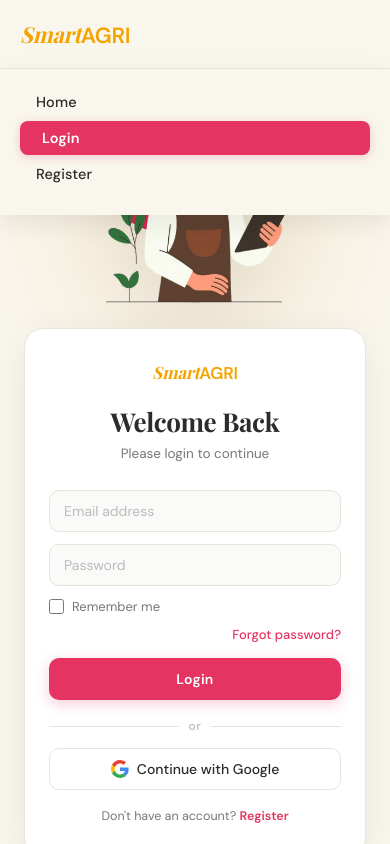
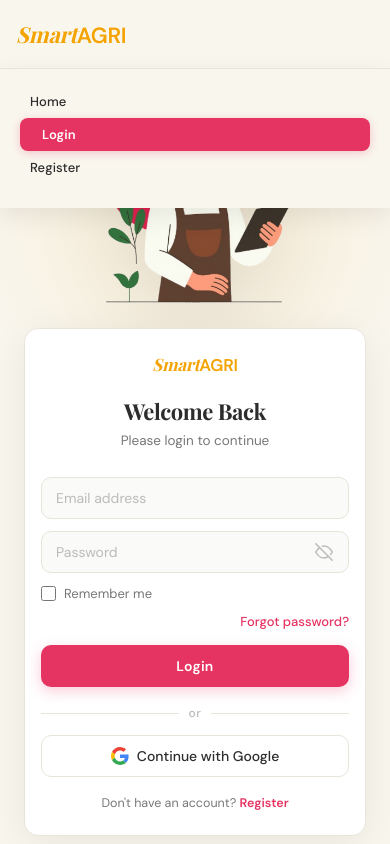
Before and after one commit to keishajeramay8/SmartAgri-web, a React (Vite) app: page /login in a window 390 px wide. Built offline with nearby package versions, Linux system fonts and the light colour scheme; no server answers; a web font is replaced by a local one.

Commit message:
Added latest SmartAgri web updates

```diff
--- a/src/components/LoginPage.css
+++ b/src/components/LoginPage.css
@@ -1,17 +1,10 @@
 /* ============================================================
    LoginPage.css — SmartAGRI
-   Matches LandingPage design system:
-   Playfair Display + DM Sans, cream/gold/pink palette
    ============================================================ */
 
 @import url('https://fonts.googleapis.com/css2?family=Playfair+Display:ital,wght@0,700;0,800;1,400;1,700&family=DM+Sans:wght@300;400;500;600&display=swap');
 
-/* ── RESET ── */
-*, *::before, *::after {
-  box-sizing: border-box;
-  margin: 0;
-  padding: 0;
-}
+*, *::before, *::after { box-sizing: border-box; margin: 0; padding: 0; }
 
 html, body {
   height: 100%;
@@ -22,7 +15,6 @@
   color: #2c2c2c;
 }
 
-/* ── VARIABLES ── */
 :root {
   --gold:      #F4A300;
   --gold-lt:   #FDF3DC;
@@ -38,9 +30,7 @@
   --border:    #E8E4DA;
 }
 
-/* ============================================================
-   NAVBAR — matches LandingPage exactly
-   ============================================================ */
+/* ── NAVBAR ── */
 .lp-nav {
   position: fixed;
   top: 0; left: 0; right: 0;
@@ -55,32 +45,27 @@
   -webkit-backdrop-filter: blur(14px);
   box-shadow: 0 1px 0 var(--border), 0 4px 24px rgba(0,0,0,0.06);
 }
-
 .lp-nav__brand {
   font-size: 22px;
   font-weight: 700;
   color: var(--gold);
   letter-spacing: -0.3px;
 }
-
 .lp-nav__brand-italic {
   font-family: 'Playfair Display', serif;
   font-style: italic;
   font-weight: 400;
 }
-
 .lp-nav__brand-bold {
   font-family: 'DM Sans', sans-serif;
   font-weight: 700;
 }
-
 .lp-nav__links {
   display: flex;
   align-items: center;
   gap: 2px;
   list-style: none;
 }
-
 .lp-nav__links li button {
   background: none;
   border: none;
@@ -93,12 +78,10 @@
   border-radius: 8px;
   transition: background 0.18s, color 0.18s;
 }
-
 .lp-nav__links li button:hover {
   background: var(--green-lt);
   color: var(--green);
 }
-
 .lp-nav__active-btn {
   background: var(--pink) !important;
   color: var(--white) !important;
@@ -108,16 +91,13 @@
   box-shadow: 0 2px 8px rgba(230, 52, 98, 0.25) !important;
   transition: background 0.18s, transform 0.15s, box-shadow 0.15s !important;
 }
-
 .lp-nav__active-btn:hover {
   background: var(--pink-deep) !important;
   transform: translateY(-1px) !important;
   box-shadow: 0 4px 16px rgba(230, 52, 98, 0.3) !important;
 }
 
-/* ============================================================
-   PAGE LAYOUT
-   ============================================================ */
+/* ── PAGE LAYOUT ── */
 .login-page {
   display: flex;
   min-height: 100vh;
@@ -125,8 +105,6 @@
   padding-top: 68px;
   background: var(--cream);
 }
-
-/* ── LEFT SIDE — illustration ── */
 .left-side {
   flex: 1;
   display: flex;
@@ -135,8 +113,6 @@
   position: relative;
   overflow: hidden;
 }
-
-/* Soft background glow behind illustration */
 .left-side::before {
   content: '';
   position: absolute;
@@ -146,13 +122,11 @@
   background: radial-gradient(circle, rgba(244,163,0,0.10) 0%, transparent 70%);
   pointer-events: none;
 }
-
 .logo-wrapper {
   position: relative;
   z-index: 1;
   animation: lp-fadeUp 0.7s ease both;
 }
-
 .logo-wrapper img {
   max-width: 380px;
   width: 100%;
@@ -160,8 +134,6 @@
   display: block;
   filter: drop-shadow(0 20px 40px rgba(0,0,0,0.09));
 }
-
-/* ── RIGHT SIDE — form ── */
 .right-side {
   flex: 1;
   display: flex;
@@ -170,9 +142,7 @@
   padding: 40px 24px;
 }
 
-/* ============================================================
-   LOGIN FORM CARD
-   ============================================================ */
+/* ── LOGIN FORM CARD ── */
 .login-form {
   background: var(--white);
   border: 1px solid var(--border);
@@ -184,8 +154,6 @@
   text-align: center;
   animation: lp-fadeUp 0.7s 0.1s ease both;
 }
-
-/* Brand mark inside card */
 .login-form-brand {
   font-size: 17px;
   font-weight: 700;
@@ -194,13 +162,11 @@
   display: block;
   letter-spacing: -0.2px;
 }
-
 .login-form-brand-italic {
   font-family: 'Playfair Display', serif;
   font-style: italic;
   font-weight: 400;
 }
-
 .login-form h2 {
   font-family: 'Playfair Display', serif;
   font-size: 26px;
@@ -209,7 +175,6 @@
   margin-bottom: 6px;
   letter-spacing: -0.4px;
 }
-
 .login-form > p {
   font-size: 13.5px;
   color: var(--text-soft);
@@ -219,7 +184,8 @@
 
 /* ── INPUTS ── */
 .login-form input[type="email"],
-.login-form input[type="password"] {
+.login-form input[type="password"],
+.login-form input[type="text"] {
   width: 100%;
   padding: 11px 14px;
   margin-bottom: 12px;
@@ -232,17 +198,50 @@
   outline: none;
   transition: border-color 0.18s, box-shadow 0.18s, background 0.18s;
 }
-
 .login-form input[type="email"]:focus,
-.login-form input[type="password"]:focus {
+.login-form input[type="password"]:focus,
+.login-form input[type="text"]:focus {
   border-color: var(--gold);
   background: var(--white);
   box-shadow: 0 0 0 3px rgba(244, 163, 0, 0.12);
 }
-
 .login-form input::placeholder {
   color: #bbb;
   font-weight: 400;
+}
+
+/* ── PASSWORD WRAPPER ── */
+.password-wrapper {
+  position: relative;
+  width: 100%;
+  display: flex;
+  align-items: center;
+  margin-bottom: 12px;
+}
+.password-wrapper input[type="password"],
+.password-wrapper input[type="text"] {
+  width: 100%;
+  padding-right: 42px;
+  margin-bottom: 0; /* override the input margin — wrapper handles spacing */
+}
+.pw-toggle {
+  position: absolute;
+  right: 12px;
+  top: 50%;
+  transform: translateY(-50%);
+  background: none;
+  border: none;
+  padding: 4px;
+  cursor: pointer;
+  color: #bbb;
+  display: flex;
+  align-items: center;
+  justify-content: center;
+  line-height: 1;
+  transition: color 0.18s;
+}
+.pw-toggle:hover {
+  color: var(--text-soft);
 }
 
 /* ── CHECKBOX ── */
@@ -256,7 +255,6 @@
   text-align: left;
   cursor: pointer;
 }
-
 .checkbox input[type="checkbox"] {
   width: 15px;
   height: 15px;
@@ -265,13 +263,12 @@
   margin: 0;
 }
 
-/* ── FORGOT PASSWORD LINK ── */
+/* ── FORGOT PASSWORD ── */
 .forgot-password-link {
   text-align: right;
   margin-top: -10px;
   margin-bottom: 14px;
 }
-
 .forgot-password-link a {
   color: var(--pink);
   font-size: 13px;
@@ -280,13 +277,12 @@
   cursor: pointer;
   transition: color 0.15s;
 }
-
 .forgot-password-link a:hover {
   color: var(--pink-deep);
   text-decoration: underline;
 }
 
-/* ── LOGIN / GOOGLE ERROR ── */
+/* ── ERROR BANNER ── */
 .login-error {
   background: var(--pink-lt);
   color: var(--pink-deep);
@@ -318,16 +314,12 @@
   transition: background 0.18s, transform 0.15s, box-shadow 0.15s;
   box-shadow: 0 4px 14px rgba(230, 52, 98, 0.25);
 }
-
 .login-btn:hover {
   background: var(--pink-deep);
   transform: translateY(-1px);
   box-shadow: 0 6px 20px rgba(230, 52, 98, 0.32);
 }
-
-.login-btn:active {
-  transform: translateY(0);
-}
+.login-btn:active { transform: translateY(0); }
 
 /* ── DIVIDER ── */
 .divider {
@@ -335,10 +327,7 @@
   align-items: center;
   gap: 10px;
   margin: 4px 0 14px;
-  color: #ccc;
-  font-size: 12px;
 }
-
 .divider::before,
 .divider::after {
   content: '';
@@ -346,7 +335,6 @@
   height: 1px;
   background: var(--border);
 }
-
 .divider span {
   color: #bbb;
   font-size: 12px;
@@ -372,7 +360,6 @@
   justify-content: center;
   gap: 8px;
 }
-
 .google-btn::before {
   content: '';
   width: 18px;
@@ -382,7 +369,6 @@
   background-repeat: no-repeat;
   flex-shrink: 0;
 }
-
 .google-btn:hover {
   background: #fafaf8;
   border-color: #d4d0c8;
@@ -395,22 +381,18 @@
   color: var(--text-soft);
   margin-top: 18px;
 }
-
 .signin-link a {
   color: var(--pink);
   text-decoration: none;
   font-weight: 600;
   transition: color 0.15s;
 }
-
 .signin-link a:hover {
   color: var(--pink-deep);
   text-decoration: underline;
 }
 
-/* ============================================================
-   FORGOT PASSWORD MODAL
-   ============================================================ */
+/* ── FORGOT PASSWORD MODAL ── */
 .modal-overlay {
   position: fixed;
   inset: 0;
@@ -423,12 +405,10 @@
   z-index: 1000;
   animation: fadeIn 0.2s ease;
 }
-
 @keyframes fadeIn {
   from { opacity: 0; }
   to   { opacity: 1; }
 }
-
 .modal-box {
   background: var(--white);
   border: 1px solid var(--border);
@@ -440,12 +420,10 @@
   box-shadow: 0 20px 60px rgba(0, 0, 0, 0.15);
   animation: slideUp 0.25s ease;
 }
-
 @keyframes slideUp {
   from { transform: translateY(20px); opacity: 0; }
   to   { transform: translateY(0);    opacity: 1; }
 }
-
 .modal-box h3 {
   font-family: 'Playfair Display', serif;
   font-size: 22px;
@@ -454,14 +432,12 @@
   margin-bottom: 8px;
   letter-spacing: -0.3px;
 }
-
 .modal-box p {
   font-size: 13.5px;
   color: var(--text-soft);
   margin-bottom: 20px;
   line-height: 1.6;
 }
-
 .modal-box input[type="email"] {
   width: 100%;
   padding: 11px 14px;
@@ -476,14 +452,11 @@
   box-sizing: border-box;
   transition: border-color 0.18s, box-shadow 0.18s;
 }
-
 .modal-box input[type="email"]:focus {
   border-color: var(--gold);
   background: var(--white);
   box-shadow: 0 0 0 3px rgba(244, 163, 0, 0.12);
 }
-
-/* Close (×) button */
 .modal-close-btn {
   position: absolute;
   top: 14px;
@@ -497,12 +470,7 @@
   padding: 4px;
   transition: color 0.15s;
 }
-
-.modal-close-btn:hover {
-  color: var(--text);
-}
-
-/* Feedback banners */
+.modal-close-btn:hover { color: var(--text); }
 .reset-success {
   background: var(--green-lt);
   color: var(--green);
@@ -513,7 +481,6 @@
   margin-bottom: 16px;
   line-height: 1.5;
 }
-
 .reset-error {
   background: var(--pink-lt);
   color: var(--pink-deep);
@@ -525,45 +492,30 @@
   line-height: 1.5;
 }
 
-/* ============================================================
-   ANIMATION
-   ============================================================ */
+/* ── ANIMATION ── */
 @keyframes lp-fadeUp {
   from { opacity: 0; transform: translateY(20px); }
   to   { opacity: 1; transform: translateY(0); }
 }
 
-/* ============================================================
-   RESPONSIVE
-   ============================================================ */
+/* ── RESPONSIVE ── */
 @media (max-width: 900px) {
   .lp-nav { padding: 0 20px; }
-
   .login-page {
     flex-direction: column;
     align-items: center;
     padding-top: 68px;
   }
-
-  .left-side {
-    width: 100%;
-    padding: 40px 24px 20px;
-  }
-
+  .left-side { width: 100%; padding: 40px 24px 20px; }
   .logo-wrapper img { max-width: 200px; }
-
-  .right-side {
-    width: 100%;
-    padding: 0 24px 48px;
-  }
-
-  .login-form {
-    max-width: 100%;
-    padding: 32px 24px;
-  }
-
-  .modal-box {
-    margin: 0 16px;
-  }
-
+  .right-side { width: 100%; padding: 0 24px 48px; }
+  .login-form { max-width: 100%; padding: 32px 24px; }
+  .modal-box { margin: 0 16px; }
 }
+@media (max-width: 480px) {
+  .lp-nav { padding: 0 16px; }
+  .lp-nav__links { gap: 0; }
+  .lp-nav__links li button { padding: 8px 10px; font-size: 13px; }
+  .login-form { border-radius: 14px; padding: 24px 16px; }
+  .login-form h2 { font-size: 22px; }
+}
--- a/src/components/LoginPage.jsx
+++ b/src/components/LoginPage.jsx
@@ -11,22 +11,46 @@
 import landinglogo from "../assets/landinglogo.png";
 import "./LoginPage.css";
 
+// Single toggle icon:
+// visible=false → closed/slashed eye = password is hidden, click to show
+// visible=true  → open eye           = password is visible, click to hide
+const PasswordToggleIcon = ({ visible }) => {
+  if (visible) {
+    return (
+      <svg xmlns="http://www.w3.org/2000/svg" width="18" height="18"
+        viewBox="0 0 24 24" fill="none" stroke="currentColor"
+        strokeWidth="2" strokeLinecap="round" strokeLinejoin="round">
+        <path d="M1 12s4-8 11-8 11 8 11 8-4 8-11 8-11-8-11-8z" />
+        <circle cx="12" cy="12" r="3" />
+      </svg>
+    );
+  }
+  return (
+    <svg xmlns="http://www.w3.org/2000/svg" width="18" height="18"
+      viewBox="0 0 24 24" fill="none" stroke="currentColor"
+      strokeWidth="2" strokeLinecap="round" strokeLinejoin="round">
+      <path d="M17.94 17.94A10.07 10.07 0 0 1 12 20c-7 0-11-8-11-8a18.45 18.45 0 0 1 5.06-5.94" />
+      <path d="M9.9 4.24A9.12 9.12 0 0 1 12 4c7 0 11 8 11 8a18.5 18.5 0 0 1-2.16 3.19" />
+      <line x1="1" y1="1" x2="23" y2="23" />
+    </svg>
+  );
+};
+
 export default function LoginPage() {
   const navigate = useNavigate();
   const [email, setEmail] = useState("");
   const [password, setPassword] = useState("");
+  const [showPassword, setShowPassword] = useState(false);
   const [loading, setLoading] = useState(false);
   const [loginError, setLoginError] = useState("");
   const [googleError, setGoogleError] = useState("");
 
-  // ── Forgot Password State ──
   const [showForgotModal, setShowForgotModal] = useState(false);
   const [resetEmail, setResetEmail] = useState("");
   const [resetLoading, setResetLoading] = useState(false);
-  const [resetMessage, setResetMessage] = useState(""); // success message
-  const [resetError, setResetError] = useState("");     // error message
+  const [resetMessage, setResetMessage] = useState("");
+  const [resetError, setResetError] = useState("");
 
-  // ── Login ──
   const handleSubmit = async (e) => {
     e.preventDefault();
     setLoginError("");
@@ -59,7 +83,6 @@
     }
   };
 
-  // ── Google Sign-In ──
   const handleGoogleSignIn = async () => {
     const provider = new GoogleAuthProvider();
     try {
@@ -70,8 +93,8 @@
       if (!userSnap.exists()) {
         await setDoc(userRef, {
           firstName: user.displayName?.split(" ")[0] || "",
-          lastName: user.displayName?.split(" ")[1] || "",
-          email: user.email,
+          lastName:  user.displayName?.split(" ")[1] || "",
+          email:     user.email,
           createdAt: serverTimestamp(),
         });
       }
@@ -82,7 +105,6 @@
     }
   };
 
-  // ── Forgot Password ──
   const openForgotModal = () => {
     setResetEmail("");
     setResetMessage("");
@@ -90,21 +112,16 @@
     setShowForgotModal(true);
   };
 
-  const closeForgotModal = () => {
-    setShowForgotModal(false);
-  };
+  const closeForgotModal = () => setShowForgotModal(false);
 
   const handlePasswordReset = async (e) => {
     e.preventDefault();
     setResetLoading(true);
     setResetMessage("");
     setResetError("");
-
     try {
       await sendPasswordResetEmail(auth, resetEmail);
-      setResetMessage(
-        "Password reset email sent! Please check your inbox (and spam folder)."
-      );
+      setResetMessage("Password reset email sent! Please check your inbox (and spam folder).");
     } catch (error) {
       console.error("Password reset error:", error);
       switch (error.code) {
@@ -159,7 +176,6 @@
         <div className="right-side">
           <form className="login-form" onSubmit={handleSubmit}>
 
-            {/* Brand mark */}
             <span className="login-form-brand">
               <span className="login-form-brand-italic">Smart</span>AGRI
             </span>
@@ -167,6 +183,7 @@
             <h2>Welcome Back</h2>
             <p>Please login to continue</p>
 
+            {/* ── Email ── */}
             <input
               type="email"
               placeholder="Email address"
@@ -174,33 +191,39 @@
               onChange={(e) => setEmail(e.target.value)}
               required
             />
+
+            {/* ── Password ── */}
+            <div className="password-wrapper">
               <input
-              type="password"
+                type={showPassword ? "text" : "password"}
                 placeholder="Password"
                 value={password}
                 onChange={(e) => setPassword(e.target.value)}
                 required
               />
+              <button
+                type="button"
+                className="pw-toggle"
+                onClick={() => setShowPassword((v) => !v)}
+                tabIndex={-1}
+                aria-label={showPassword ? "Hide password" : "Show password"}
+              >
+                <PasswordToggleIcon visible={showPassword} />
+              </button>
+            </div>
 
             <div className="checkbox">
               <input type="checkbox" id="remember" />
               <label htmlFor="remember">Remember me</label>
             </div>
 
-            {/* ── Forgot Password Link ── */}
             <div className="forgot-password-link">
-              <a
-                href="#forgot"
-                onClick={(e) => { e.preventDefault(); openForgotModal(); }}
-              >
+              <a href="#forgot" onClick={(e) => { e.preventDefault(); openForgotModal(); }}>
                 Forgot password?
               </a>
             </div>
 
-            {/* ── Login Error ── */}
-            {loginError && (
-              <div className="login-error">{loginError}</div>
-            )}
+            {loginError && <div className="login-error">{loginError}</div>}
 
             <button type="submit" className="login-btn" disabled={loading}>
               {loading ? "Logging in..." : "Login"}
@@ -212,10 +235,7 @@
               Continue with Google
             </button>
 
-            {/* ── Google Error ── */}
-            {googleError && (
-              <div className="login-error">{googleError}</div>
-            )}
+            {googleError && <div className="login-error">{googleError}</div>}
 
             <div className="signin-link">
               Don't have an account? <Link to="/register">Register</Link>
@@ -228,32 +248,14 @@
       {/* ── FORGOT PASSWORD MODAL ── */}
       {showForgotModal && (
         <div className="modal-overlay" onClick={closeForgotModal}>
-          <div
-            className="modal-box"
-            onClick={(e) => e.stopPropagation()} // prevent closing when clicking inside
-          >
-            <button className="modal-close-btn" onClick={closeForgotModal}>
-              &times;
-            </button>
-
+          <div className="modal-box" onClick={(e) => e.stopPropagation()}>
+            <button className="modal-close-btn" onClick={closeForgotModal}>&times;</button>
             <h3>Reset Password</h3>
             <p>Enter your email address and we'll send you a link to reset your password.</p>
 
-            {/* Success message */}
-            {resetMessage && (
-              <div className="reset-success">
-                {resetMessage}
-              </div>
-            )}
+            {resetMessage && <div className="reset-success">{resetMessage}</div>}
+            {resetError   && <div className="reset-error">{resetError}</div>}
 
-            {/* Error message */}
-            {resetError && (
-              <div className="reset-error">
-                {resetError}
-              </div>
-            )}
-
-            {/* Hide form after success */}
             {!resetMessage && (
               <form onSubmit={handlePasswordReset}>
                 <input
@@ -263,11 +265,7 @@
                   onChange={(e) => setResetEmail(e.target.value)}
                   required
                 />
-                <button
-                  type="submit"
-                  className="login-btn"
-                  disabled={resetLoading}
-                >
+                <button type="submit" className="login-btn" disabled={resetLoading}>
                   {resetLoading ? "Sending..." : "Send Reset Link"}
                 </button>
               </form>
--- a/src/components/RegisterPage.css
+++ b/src/components/RegisterPage.css
@@ -328,32 +328,37 @@
   color: var(--green);
 }
 
-/* ── PASSWORD WRAPPER (input + eye toggle) ── */
+/* ── PASSWORD WRAPPER — identical to LoginPage ── */
 .password-wrapper {
   position: relative;
   width: 100%;
+  display: flex;
+  align-items: center;
+  margin-bottom: 10px;
 }
 
 .password-wrapper input[type="password"],
 .password-wrapper input[type="text"] {
   width: 100%;
-  padding-right: 36px;
+  padding-right: 42px;
+  margin-bottom: 0;
 }
 
 .pw-toggle {
   position: absolute;
-  right: 10px;
+  right: 12px;
   top: 50%;
-  transform: translateY(-60%);
+  transform: translateY(-50%);
   background: none;
   border: none;
-  padding: 0;
+  padding: 4px;
   cursor: pointer;
   color: #bbb;
   display: flex;
   align-items: center;
+  justify-content: center;
+  line-height: 1;
   transition: color 0.18s;
-  line-height: 1;
 }
 
 .pw-toggle:hover {
@@ -544,7 +549,6 @@
 
   .register-form h2 { font-size: 22px; }
 
-  /* Stack name row and password row on very small screens */
   .name-row,
   .password-row {
     flex-direction: column;
```
Also changed, not shown: src/components/RegisterPage.jsx (+59 -133 lines). Lines whose indentation alone changed are shown as unchanged.
